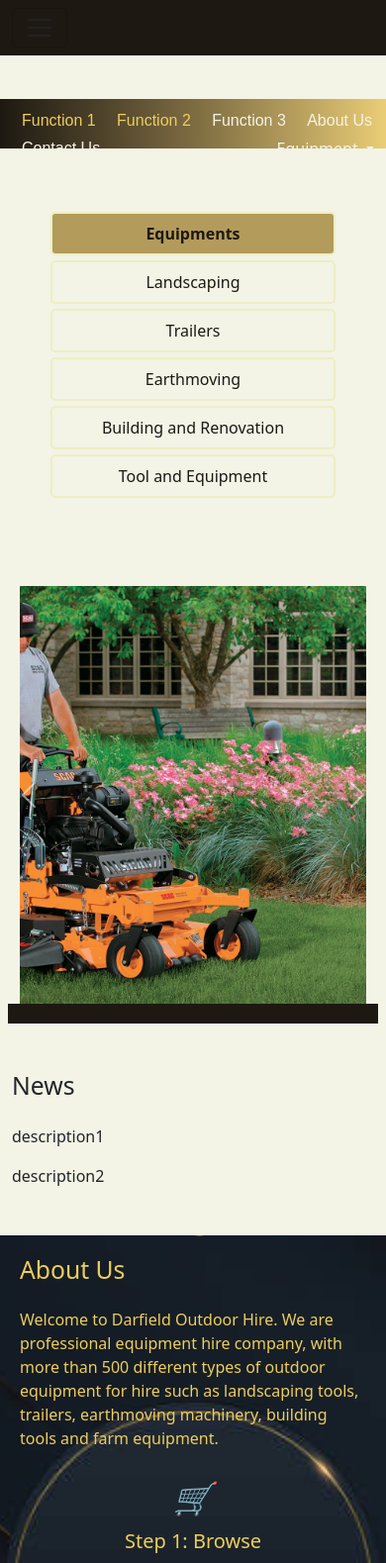
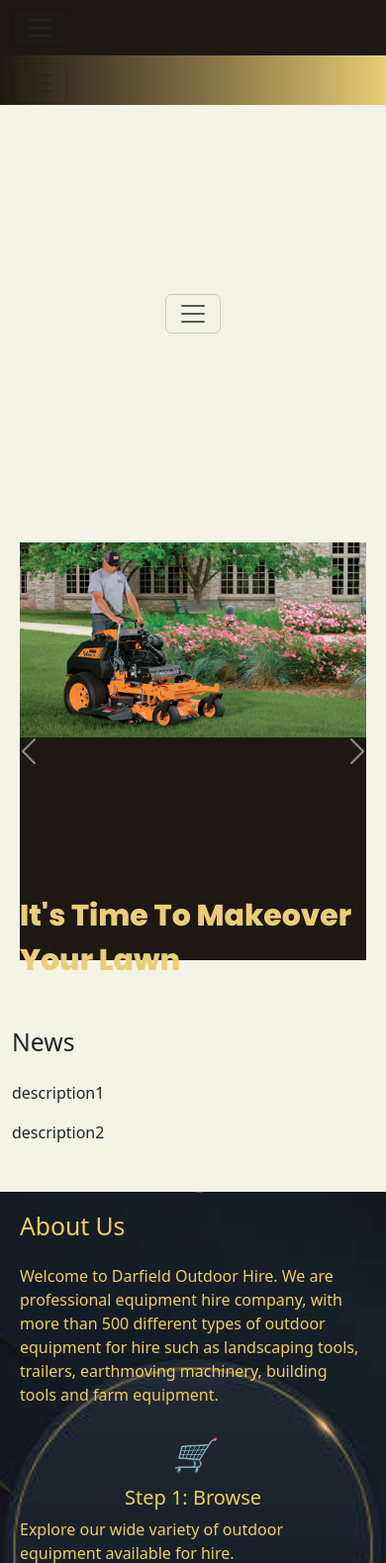
Before and after one commit to gaon5/agrihireApp, a Flask app: page / in a window 390 px wide; the page is wider, and only the part inside the window is pictured. Shown: the top 1579 px of that part at 99% size. Run offline with Flask 3, Linux system fonts and the light colour scheme.

Commit message:
update to base page
change the style to suit small screens

```diff
--- a/app/templates/base.html
+++ b/app/templates/base.html
@@ -91,13 +91,18 @@
             background-color: #1D1912; /* 你可以选择你喜欢的颜色值 */
         }
 
-        body {
+        /* body {
             padding-top: 100px;
-        }
+        } */
 
         .flex-fill {
             flex: 1 0 auto;
         }
+
+        .second-navbar-custom {
+        min-height: 50px; /* or whatever height you want */
+        }
+
     </style>
 
 </head>
@@ -105,12 +110,12 @@
 <body style="background-color: #F3F3E6; display: flex; flex-direction: column; min-height: 100vh;" class="d-flex flex-column">
     <nav class="navbar navbar-expand-lg fixed-top" style="background-color: #1D1912;">
         <div class="container-fluid">
-            <button class="navbar-toggler" type="button" data-bs-toggle="collapse" data-bs-target="#navbarContent"
+            <button class="navbar-toggler" type="button" data-bs-toggle="collapse" data-bs-target="#navbarContent1"
                     aria-controls="navbarContent" aria-expanded="false" aria-label="Toggle navigation">
                 <span class="navbar-toggler-icon"></span>
             </button>
 
-            <div class="collapse navbar-collapse" id="navbarContent">
+            <div class="collapse navbar-collapse" id="navbarContent1">
                 <div class="col-4 text-left">
                     <a class="navbar-brand" href="{{ url_for('index') }}">
                         <img src="{{ url_for('static', filename='image/Logo.jpg') }}" alt="Darfield Outdoor Hire" style="height: 100px; width: auto;">
@@ -141,18 +146,23 @@
         </div>
     </nav>
 
-<div style="background-image: linear-gradient(to right, #1d1912, #4b4029, #7d6b41, #b29b5b, #eacd76);">
-    <nav class="navbar navbar-expand-lg container" style="height:50px;">
+    <nav class="navbar navbar-expand-lg second-navbar-custom" style="height:50px; background-image: linear-gradient(to right, #1d1912, #4b4029, #7d6b41, #b29b5b, #eacd76);" id="second-navbar">
         <div class="container-fluid">
-            <!-- Other custom text -->
-            <span class="custom-text ms-2" style="color:#EECD5C">Function 1</span>
-            <span class="custom-text ms-2" style="color:#EECD5C">Function 2</span>
-            <span class="custom-text ms-2" style="color:#F3F3E6">Function 3</span>
-            <a href="#about-us" class="custom-text ms-2" style="color:#F3F3E6; text-decoration: none;">About Us</a>
-            <a href="/contact" class="custom-text ms-2" style="color:#F3F3E6; text-decoration: none;">Contact Us</a>
+            <button class="navbar-toggler" type="button" data-bs-toggle="collapse" data-bs-target="#navbarContent2"
+                    aria-controls="navbarContent" aria-expanded="false" aria-label="Toggle navigation">
+                <span class="navbar-toggler-icon"></span>
+            </button>
+
+            <div class="collapse navbar-collapse" id="navbarContent2">
+                <!-- Other custom text -->
+            <span class="custom-text ms-2 mx-2" style="color:#EECD5C">Function 1</span>
+            <span class="custom-text ms-2 mx-2" style="color:#EECD5C">Function 2</span>
+            <span class="custom-text ms-2 mx-2" style="color:#CBB26B">Function 3</span>
+            <a href="#about-us" class="custom-text ms-2 mx-2" style="color:#CBB26B; text-decoration: none;">About Us</a>
+            <a href="/contact" class="custom-text ms-2 mx-2" style="color:#CBB26B; text-decoration: none;">Contact Us</a>
 
             <div class="dropdown">
-                    <span class="dropdown-toggle py-3" id="dropdownMenuButton" data-bs-toggle="dropdown" aria-expanded="false" style="color:#F3F3E6">
+                    <span class="dropdown-toggle py-3" id="dropdownMenuButton" data-bs-toggle="dropdown" aria-expanded="false" style="color:#CBB26B">
                         Equipment
                     </span>
                 <ul class="dropdown-menu mt-3" aria-labelledby="dropdownMenuButton">
@@ -164,9 +174,10 @@
                     <li><a class="dropdown-item" href="/equipments/Tool-and-Equipment">Tool and Equipment</a></li>
                 </ul>
             </div>
+            </div>
         </div>
     </nav>
-</div>
+
 {% if breadcrumbs %}
     <div class="container mt-4">
         <ul class="breadcrumb">
@@ -243,6 +254,11 @@
     </div>
 </div>
 
+<script src="https://cdnjs.cloudflare.com/ajax/libs/jquery/3.7.1/jquery.min.js"></script>
+<script src="https://cdn.jsdelivr.net/npm/flatpickr"></script>
+<script src="https://cdn.jsdelivr.net/npm/bootstrap@5.3.2/dist/js/bootstrap.bundle.min.js"
+        integrity="sha384-C6RzsynM9kWDrMNeT87bh95OGNyZPhcTNXj1NW7RuBCsyN/o0jlpcV8Qyq46cDfL" crossorigin="anonymous"></script>
+
 <script>
     document.addEventListener("DOMContentLoaded", function () {
         // 获取所有的 .dropdown 元素
@@ -260,18 +276,18 @@
                 this.querySelector('.dropdown-menu').classList.remove('show');
             });
         });
-        // Calculate the height of the first navbar
-        var firstNavbarHeight = $(".navbar.fixed-top").outerHeight();
-        console.log(firstNavbarHeight); // This will print the height to the console
+    });
 
-        // Set the top margin for the second navbar based on the height of the first navbar
-        $("#second-navbar").css("margin-top", firstNavbarHeight + "px");
+    $(document).ready(function() {
+    // Calculate the height of the first navbar
+    var firstNavbarHeight = $(".navbar.fixed-top").outerHeight();
+
+    // Set the top margin for the second navbar based on the height of the first navbar
+    $("#second-navbar").css("margin-top", firstNavbarHeight + "px");
     });
+
 </script>
-<script src="https://cdnjs.cloudflare.com/ajax/libs/jquery/3.7.1/jquery.min.js"></script>
-<script src="https://cdn.jsdelivr.net/npm/flatpickr"></script>
-<script src="https://cdn.jsdelivr.net/npm/bootstrap@5.3.2/dist/js/bootstrap.bundle.min.js"
-        integrity="sha384-C6RzsynM9kWDrMNeT87bh95OGNyZPhcTNXj1NW7RuBCsyN/o0jlpcV8Qyq46cDfL" crossorigin="anonymous"></script>
+
 <script>
     {% if msg or error_msg %}
         const myModal = new bootstrap.Modal(document.getElementById('alertModal'));
--- a/app/templates/guest/index.html
+++ b/app/templates/guest/index.html
@@ -57,6 +57,11 @@
             height: 50vh; /* 与图片高度保持一致 */
         }
 
+        .carousel-item img {
+            max-height: 50vh;
+            width: auto;
+        }
+
         .carousel-inner {
             padding: 20px; /* 在容器的四周都添加20px的内边距 */
         }
@@ -108,30 +113,35 @@
 {% block body %}
 
     <div class="row">
-        <div class="col-md-3">
+        <div class="col-md-3 col-sm-12">
             <div class="nav-container">
-                <div class="d-flex flex-column align-items-start">
-                    <nav class="nav flex-column">
-                        <a class="nav-link active" href="/equipments" style="color:#1d1912">Equipments</a>
-                        <a class="nav-link" href="/equipments/Landscaping" style="color:#1d1912">Landscaping</a>
-                        <a class="nav-link" href="/equipments/Trailers" style="color:#1d1912">Trailers</a>
-                        <a class="nav-link" href="/equipments/Earthmoving" style="color:#1d1912">Earthmoving</a>
-                        <a class="nav-link" href="/equipments/Building-and-Renovation" style="color:#1d1912">Building and Renovation</a>
-                        <a class="nav-link" href="/equipments/Tool-and-Equipment" style="color:#1d1912">Tool and Equipment</a>
-                    </nav>
-                </div>
+                <nav class="navbar navbar-expand-md">
+                    <button class="navbar-toggler" type="button" data-bs-toggle="collapse" data-bs-target="#navbarNav" aria-controls="navbarNav" aria-expanded="false" aria-label="Toggle navigation">
+                        <span class="navbar-toggler-icon"></span>
+                    </button>
+                    <div class="collapse navbar-collapse" id="navbarNav">
+                        <ul class="nav flex-column">
+                            <li class="nav-item"><a class="nav-link active" href="/equipments" style="color:#1d1912">Equipments</a></li>
+                            <li class="nav-item"><a class="nav-link" href="/equipments/Landscaping" style="color:#1d1912">Landscaping</a></li>
+                            <li class="nav-item"><a class="nav-link" href="/equipments/Trailers" style="color:#1d1912">Trailers</a></li>
+                            <li class="nav-item"><a class="nav-link" href="/equipments/Earthmoving" style="color:#1d1912">Earthmoving</a></li>
+                            <li class="nav-item"><a class="nav-link" href="/equipments/Building-and-Renovation" style="color:#1d1912">Building and Renovation</a></li>
+                            <li class="nav-item"><a class="nav-link" href="/equipments/Tool-and-Equipment" style="color:#1d1912">Tool and Equipment</a></li>
+                            <!-- ... 其他导航链接 ... -->
+                        </ul>
+                    </div>
+                </nav>
             </div>
         </div>
-        <div class="col-md-9">
-            <div id="carouselExampleControls" class="carousel slide" data-ride="carousel">
+        <div class="col-md-9 col-sm-12">
+            <div id="carouselExampleControls" class="carousel slide">
                 <div class="carousel-inner">
                     <div class="carousel-item active" style="background-color: #1d1912;">
                         <div class="row">
                             <div class="col-md-9">
-                                <img class="d-block w-100" src="{{ url_for('static', filename='image/mowers.jpg') }}"
-                                     style="height: 50vh; object-fit: cover;" alt="First slide">
+                                <img class="d-block w-100 img-fluid" src="{{ url_for('static', filename='image/mowers.jpg') }}" alt="First slide">
                             </div>
-                            <div class="col-md-3 slogan-container" style="background-color: #1d1912; height: 50vh;">
+                            <div class="col-md-3 slogan-container">
                                 <p class="slogan-text">It's Time To Makeover Your Lawn</p>
                             </div>
                         </div>
@@ -139,21 +149,19 @@
                     <div class="carousel-item" style="background-color: #1d1912;">
                         <div class="row">
                             <div class="col-md-9">
-                                <img class="d-block w-100" src="{{ url_for('static', filename='image/lifting.jpg') }}"
-                                     style="height: 50vh; object-fit: cover;" alt="Second slide">
+                                <img class="d-block w-100 img-fluid" src="{{ url_for('static', filename='image/lifting.jpg') }}"  alt="Second slide">
                             </div>
-                            <div class="col-md-3 slogan-container" style="background-color: #1d1912; height: 50vh;">
-                                <p class="slogan-text">Are You Worried About Painting The Exterior Wall Of The Second Floor?</p>
+                            <div class="col-md-3 slogan-container">
+                                <p class="slogan-text">Are You Worried About The Second Floor?</p>
                             </div>
                         </div>
                     </div>
                     <div class="carousel-item" style="background-color: #1d1912;">
                         <div class="row">
                             <div class="col-md-9">
-                                <img class="d-block w-100" src="{{ url_for('static', filename='image/tree_saws.jpg') }}"
-                                     style="height: 50vh; object-fit: cover;" alt="Second slide">
+                                <img class="d-block w-100 img-fluid" src="{{ url_for('static', filename='image/tree_saws.jpg') }}" alt="Second slide">
                             </div>
-                            <div class="col-md-3 slogan-container" style="background-color: #1d1912; height: 50vh;">
+                            <div class="col-md-3 slogan-container">
                                 <p class="slogan-text">We Have The Latest Tree Saws!</p>
                             </div>
                         </div>
@@ -161,20 +169,19 @@
                     <div class="carousel-item" style="background-color: #1d1912;">
                         <div class="row">
                             <div class="col-md-9">
-                                <img class="d-block w-100" src="{{ url_for('static', filename='image/loaders.jpg') }}"
-                                     style="height: 50vh; object-fit: cover;" alt="Second slide">
+                                <img class="d-block w-100 img-fluid" src="{{ url_for('static', filename='image/loaders.jpg') }}" alt="Second slide">
                             </div>
-                            <div class="col-md-3 slogan-container" style="background-color: #1d1912; height: 50vh;">
+                            <div class="col-md-3 slogan-container">
                                 <p class="slogan-text">It's A Chance To Play With Clay!</p>
                             </div>
                         </div>
                     </div>
                 </div>
-                <a class="carousel-control-prev" href="#" role="button" data-slide="prev">
+                <a class="carousel-control-prev" href="#carouselExampleControls" role="button" data-bs-slide="prev">
                     <span class="carousel-control-prev-icon" aria-hidden="true"></span>
                     <span class="sr-only">Previous</span>
                 </a>
-                <a class="carousel-control-next" href="#" role="button" data-slide="next">
+                <a class="carousel-control-next" href="#carouselExampleControls" role="button" data-bs-slide="next">
                     <span class="carousel-control-next-icon" aria-hidden="true"></span>
                     <span class="sr-only">Next</span>
                 </a>
@@ -232,7 +239,9 @@
 {% block myjs %}
     <script>
         $(document).ready(function () {
-            $('.carousel').carousel();
+            $('.carousel').carousel({
+                interval: 5000 // 设置为5秒
+            });
         });
     </script>
 {% endblock %}
```
